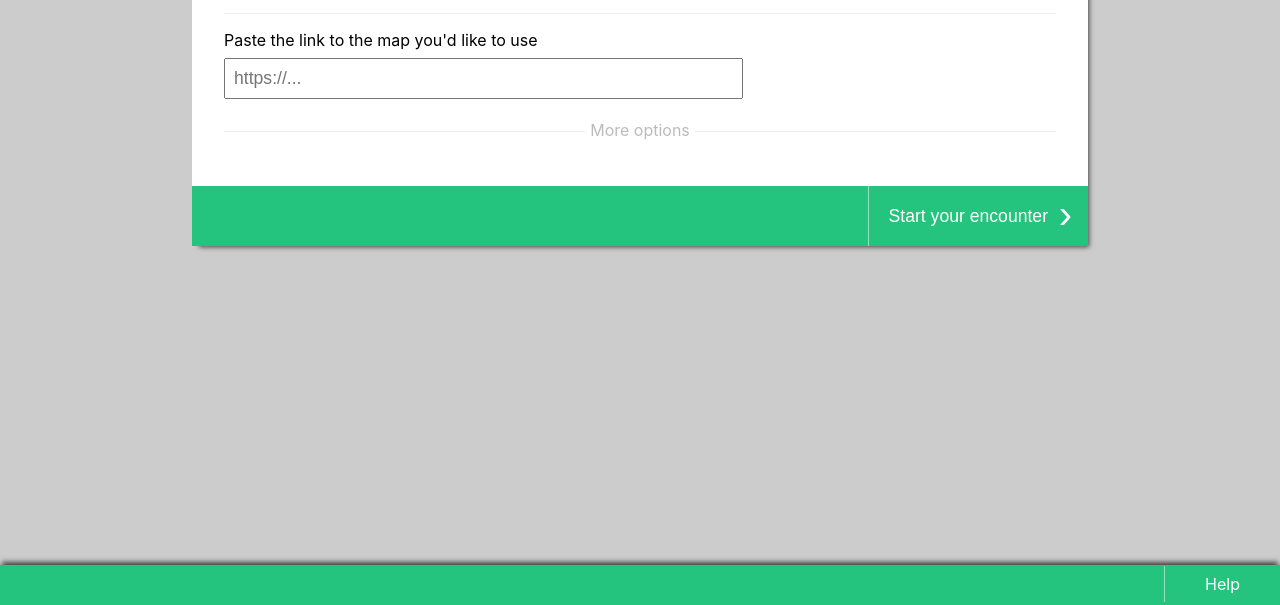
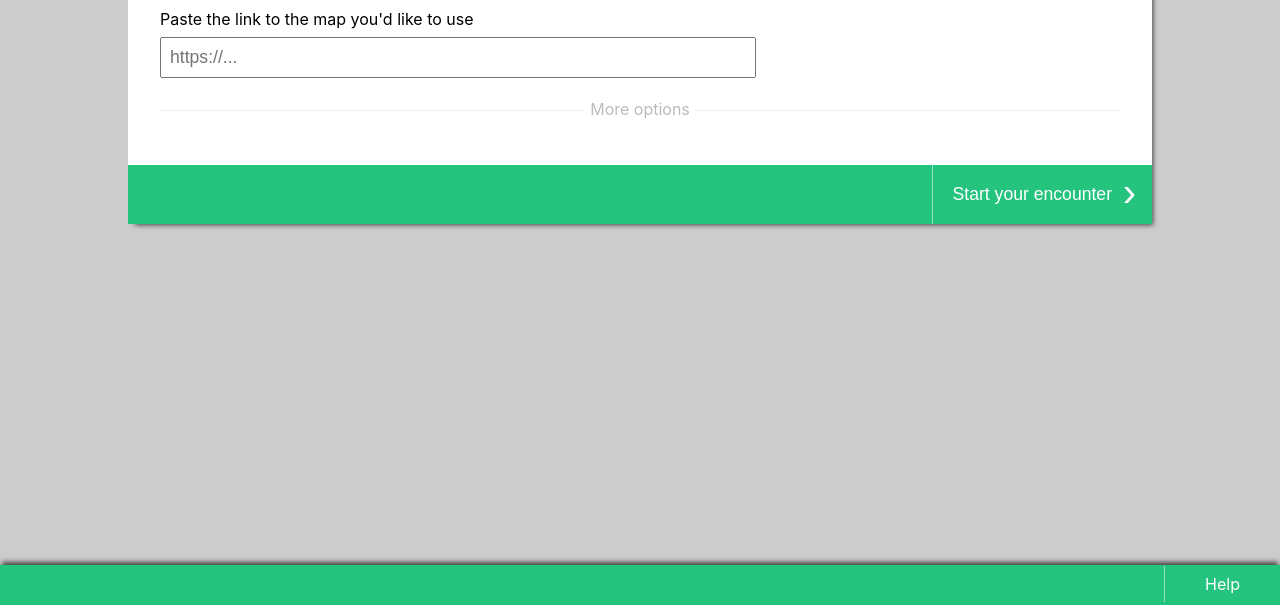
Before and after one commit to thybag/rpg-quick-encounter, a website: page index.html in a window 1280 px wide. Shown: the part 195-800 px from the top of the page. Drawn offline with Linux system fonts and the light colour scheme.

Commit message:
Rework styles for wizard so it has scrollbars when needed

```diff
--- a/src/app.css
+++ b/src/app.css
@@ -248,19 +248,22 @@ input[type='submit']:hover {
 
 .wizard-container {
     position:absolute;
-    top:3rem;
-    width: 70vw;
-    max-width:1000px;
-    left: calc(50vw - 500px);
+    top:0;
+    left:0;
+    right:0;
+    height: calc(100vh - 40px);
+    overflow: auto;
 }
   .wizard, .save-zone {
+    width:50vw;
+    margin:3rem auto;
     background:#fff;
     box-shadow: 4px 4px 5px -3px #444;
   }
 
   @media screen and (max-width: 1500px) {
-    .wizard-container {
-      left: 15vw;
+    .wizard, .save-zone {
+      width: 80vw;
     }
   }
 
--- a/src/components/Wizard.js
+++ b/src/components/Wizard.js
@@ -97,13 +97,12 @@ export default Component.define({
     {
         this.el.className = 'wizard-container';
 
+        // Do you have any saved maps?
         const saves = Object.keys(window.localStorage);
-
         if (saves.length !== 0) {
             const saveZone = savesTlp(saves);
             saveZone.className = 'save-zone';
             this.el.appendChild(saveZone);
         }
-
     }
 });
```
Also changed, not shown: dist/encounter.css, dist/encounter.js.
